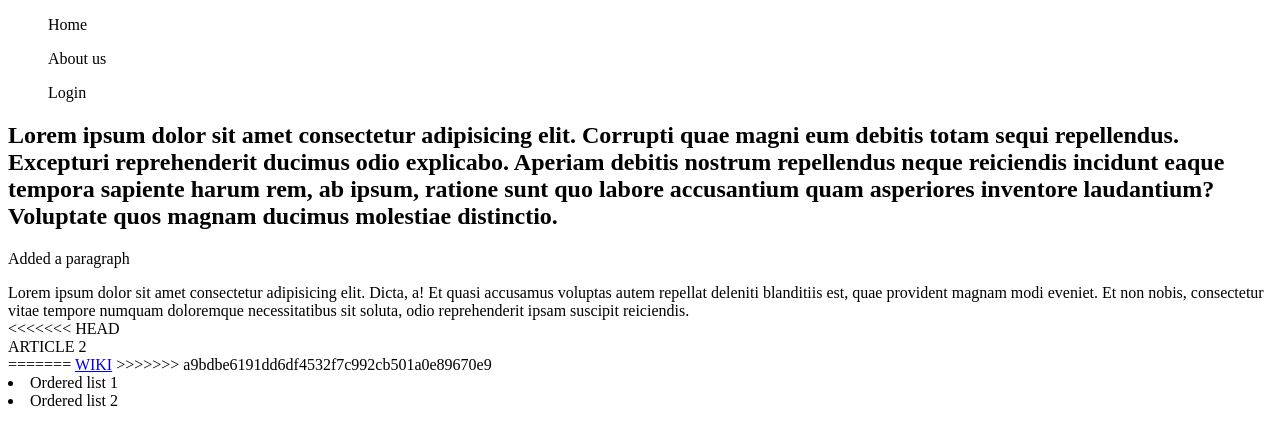
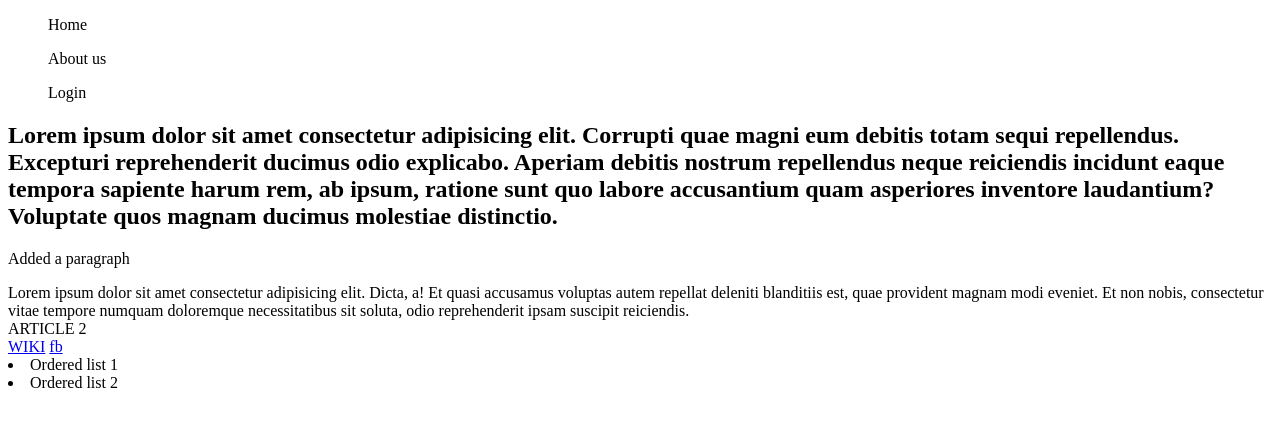
Before and after one commit to rambandin/gitcheck, a plain HTML site: page index.html in a window 1280 px wide. Drawn offline with Linux system fonts and the light colour scheme.

Commit message:
ADD LINK TO FB

```diff
--- a/index.html
+++ b/index.html
@@ -26,19 +26,19 @@
     <p>Added a paragraph</p>
     <section>
       <article>
-        Lorem ipsum dolor sit amet consectetur adipisicing elit. Dicta, a! Et quasi accusamus voluptas autem repellat deleniti blanditiis est, quae provident magnam modi eveniet. Et non nobis, consectetur vitae tempore numquam doloremque necessitatibus sit soluta, odio reprehenderit ipsam suscipit reiciendis.
+        Lorem ipsum dolor sit amet consectetur adipisicing elit. Dicta, a! Et
+        quasi accusamus voluptas autem repellat deleniti blanditiis est, quae
+        provident magnam modi eveniet. Et non nobis, consectetur vitae tempore
+        numquam doloremque necessitatibus sit soluta, odio reprehenderit ipsam
+        suscipit reiciendis.
       </article>
     </section>
-<<<<<<< HEAD
     <section>
       <article>ARTICLE 2</article>
     </section>
-
-=======
     <a href="www.wikipedia.com">WIKI</a>
->>>>>>> a9bdbe6191dd6df4532f7c992cb501a0e89670e9
+    <a href="www.facebook.com">fb</a>
     <li>Ordered list 1</li>
     <li>Ordered list 2</li>
-
   </body>
 </html>
```
